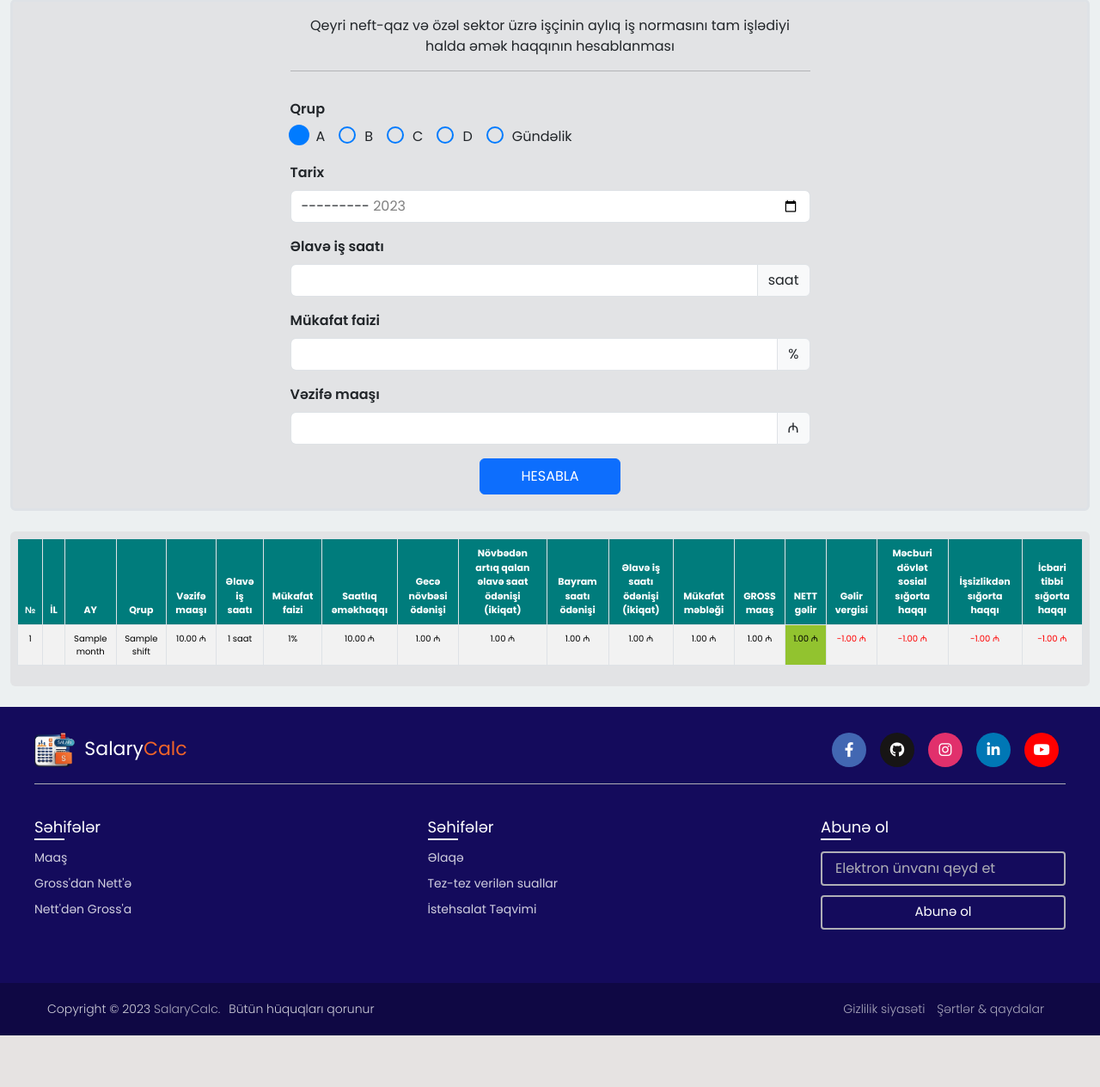
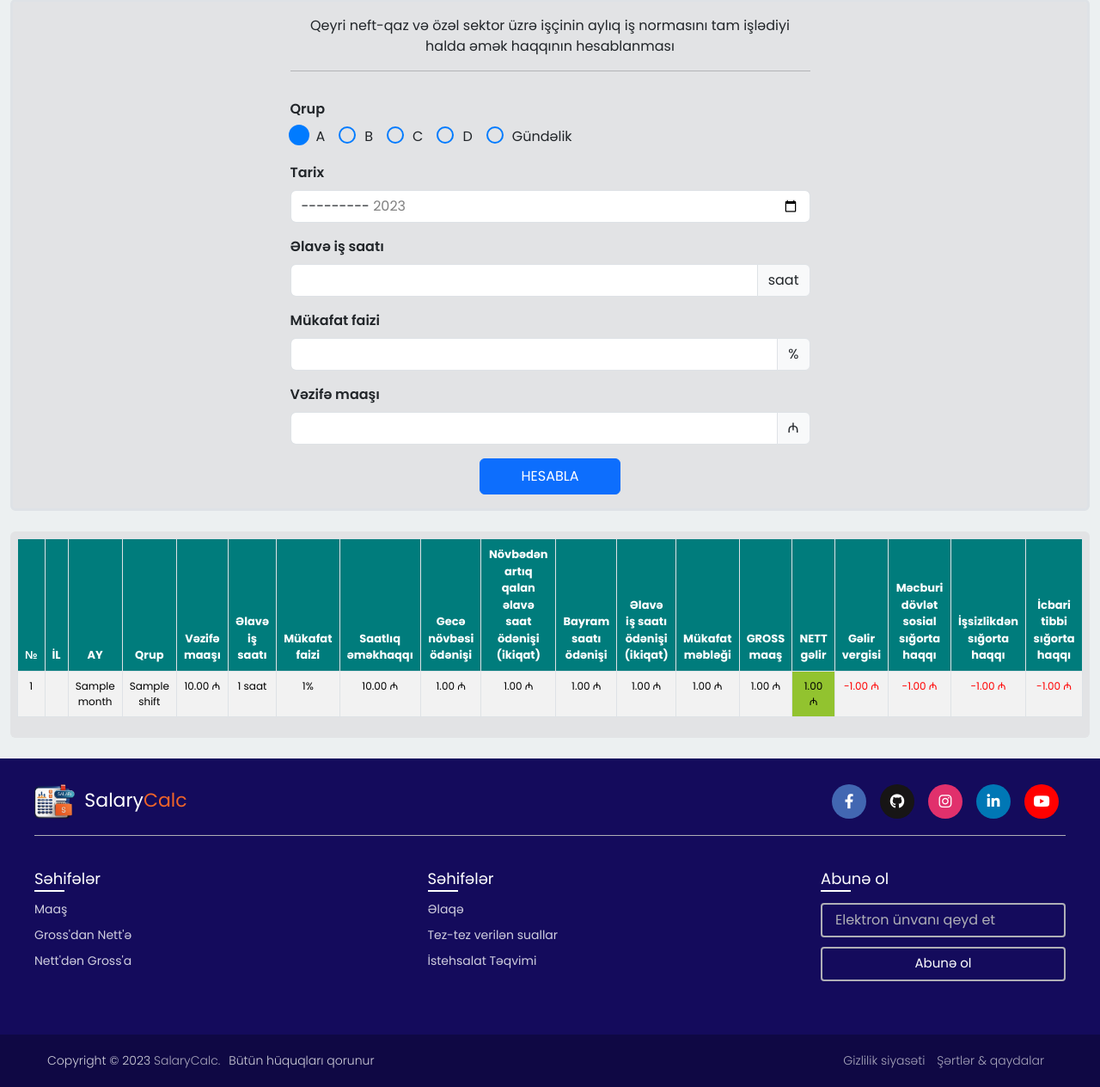
Before and after one commit to Jeihunn/salary-calculator-web, a Django app: page / in a window 1280 px wide. Shown: the part 276-1540 px from the top of the page at 86% size. Before the commit the page ends 1480 px from the top, so only its background shows below. Run offline with Django 4.2, Linux system fonts and the light colour scheme; the visitor is signed in with stand-in values (Sample User, id 1); data comes from the database, SQL or seed files in the repository; tables that the repository leaves empty hold one stand-in row (values such as "Sample post"); some libraries are stand-ins or nearby versions.

Commit message:
index page table font size css updated

```diff
--- a/Front-End/assets/css/index.css
+++ b/Front-End/assets/css/index.css
@@ -86,10 +86,10 @@
 }
 
 .salary-table table th {
-  font-size: 11px;
+  font-size: 13px;
 }
 .salary-table table td {
-  font-size: 10px;
+  font-size: 12px;
 }
 .salary-table table .deductions {
   color: #ff0000;
--- a/SalaryCalc/identity/templates/identity/profile.html
+++ b/SalaryCalc/identity/templates/identity/profile.html
@@ -29,6 +29,7 @@
             </span>
           </div>
         </div>
+        {% if request.user.get_full_name %}
         <!-- Full Name-->
         <div class="row my-3">
           <div class="col-4">
@@ -40,6 +41,7 @@
             </span>
           </div>
         </div>
+        {% endif %}
         <!-- Email -->
         <div class="row my-3">
           <div class="col-4">
--- a/SalaryCalc/static/css/index.css
+++ b/SalaryCalc/static/css/index.css
@@ -86,10 +86,10 @@
 }
 
 .salary-table table th {
-  font-size: 11px;
+  font-size: 13px;
 }
 .salary-table table td {
-  font-size: 10px;
+  font-size: 12px;
 }
 .salary-table table .deductions {
   color: #ff0000;
```
